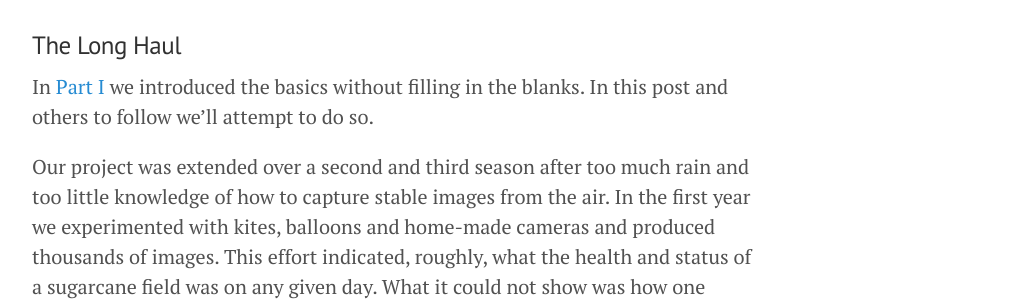
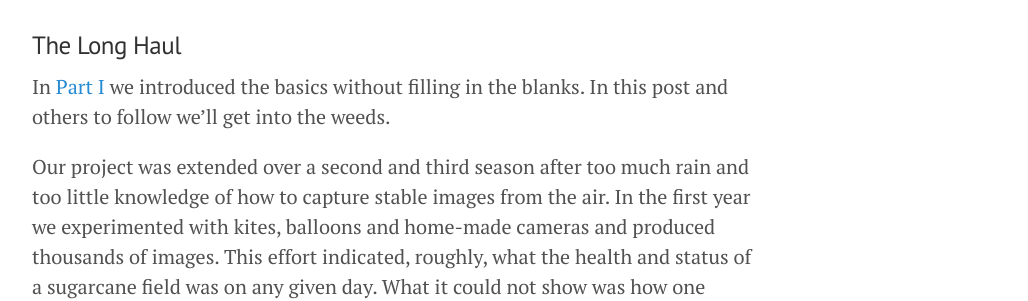
Before and after one commit to geraldmc/geraldmc.github.io, a Jekyll site: the page built from _posts/2019-05-01-predicting-yield-2.md, in a window 1280 px wide. Shown: the part 432-733 px from the top of the page, without its empty margins (248-1276 px from the left). Built offline with Jekyll 4.4.1, drawn with Linux system fonts in a browser that asks for light colours.

Commit message:
updates post 2

```diff
--- a/_posts/2019-05-01-predicting-yield-2.md
+++ b/_posts/2019-05-01-predicting-yield-2.md
@@ -7,7 +7,7 @@ title: Predicting Crop Yield From The Sky - II
 
 ### The Long Haul
 
-In [Part I](https://geraldmc.github.io/2019/05/06/predicting-yield-1/) we introduced the basics without filling in the blanks. In this post and others to follow we'll attempt to do so.
+In [Part I](https://geraldmc.github.io/2019/05/06/predicting-yield-1/) we introduced the basics without filling in the blanks. In this post and others to follow we'll get into the weeds.
 
 Our project was extended over a second and third season after too much rain and too little knowledge of how to capture stable images from the air. In the first year we experimented with kites, balloons and home-made cameras and produced thousands of images. This effort indicated, roughly, what the health and status of a sugarcane field was on any given day. What it could not show was how one section of crop compared to another, or how one day compared to the next.
 
```
